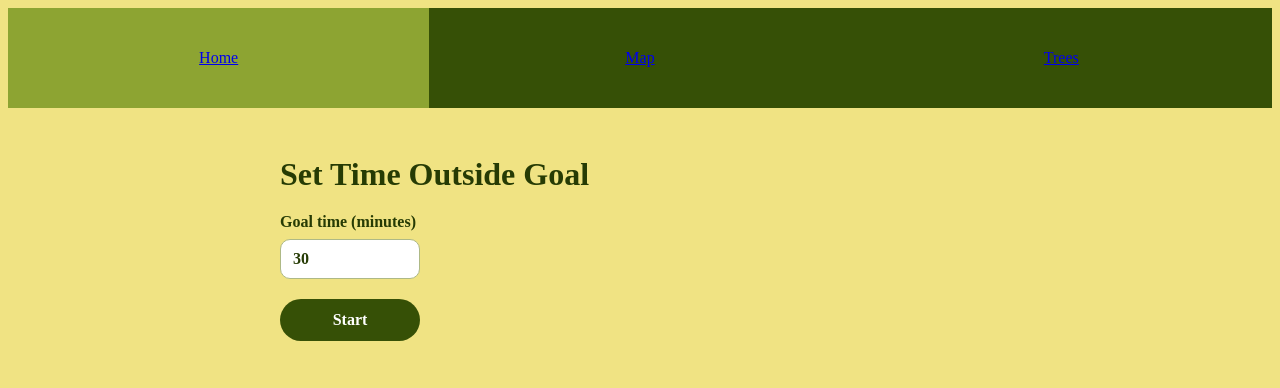
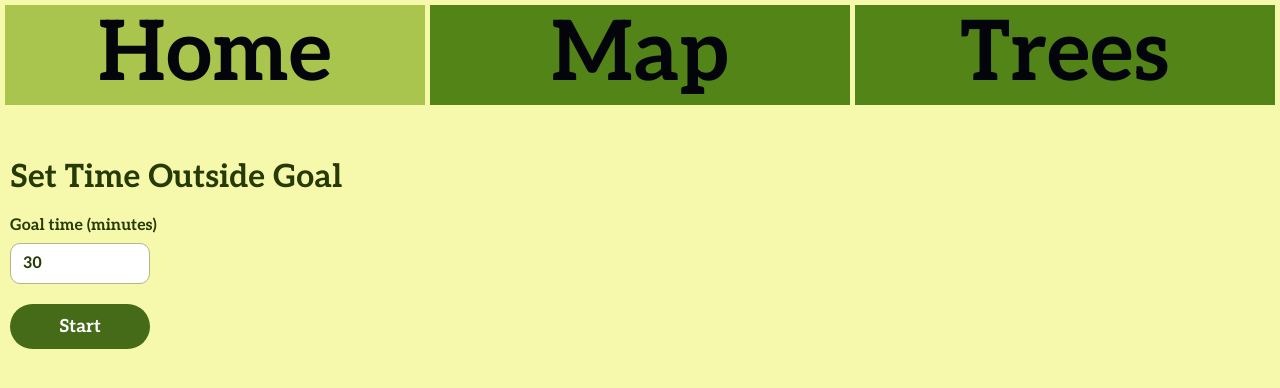
Before and after one commit to tlavo/hackthechange26, a React (Vite) app in the folder app/frontend/: page /home in a window 1280 px wide. Shown: the top 388 px of the page. Built offline with nearby package versions, Linux system fonts and the light colour scheme.

Commit message:
imported font and many styling updates

```diff
--- a/app/frontend/index.html
+++ b/app/frontend/index.html
@@ -1,13 +1,16 @@
 <!doctype html>
 <html lang="en">
+
 <head>
   <meta charset="UTF-8" />
   <link rel="icon" type="image/svg+xml" href="/favicon.svg" />
   <meta name="viewport" content="width=device-width, initial-scale=1.0" />
   <title>frontend</title>
 </head>
+
 <body>
   <div id="root"></div>
   <script type="module" src="/src/main.tsx"></script>
 </body>
+
 </html>
--- a/app/frontend/src/App.css
+++ b/app/frontend/src/App.css
@@ -1,20 +1,66 @@
+.welcome-main {
+  height: 100vh;
+}
+
+.title {
+  padding: 0 5px;
+  background-color: #F6F9AC;
+  color: #04050A;
+  font-size: 50px;
+  font-weight: 700;
+}
+
 .welcome-page {
+  /* Background image code start */
+  background-image: url('./assets/welcome.jpg');
+  background-repeat: no-repeat;
+  background-size: cover;
+  background-position: center;
+  background-attachment: fixed;
+  height: calc(100% - 45px);
+  /* Background image code end */
+
+  padding-top: 45px;
   display: flex;
   flex-direction: column;
-  align-items: flex-start;
-  gap: 12px;
-  max-width: 560px;
-  margin: 48px auto;
-  padding: 24px;
+  align-items: center;
+  gap: 5px;
+
+  .items {
+    display: flex;
+    flex-direction: column;
+    align-items: center;
+    gap: 55px;
+
+    p {
+      padding: 0 145px 0 55px;
+      font-size: 20px;
+    }
+  }
+
+  .selection-box {
+    display: flex;
+    flex-direction: column;
+    gap: 25px;
+  }
 }
 
 .welcome-page select {
-  min-width: 240px;
-  padding: 8px;
+  width: 273px;
+  padding: 10px;
+  background-color: #FEFFDB;
 }
 
 .welcome-page button {
+  border: none;
+  border-radius: 20px;
   padding: 8px 16px;
+  background-color: #456B19;
+  color: #FFF;
+
+  font-size: medium;
+  font-family: "Aleo", serif;
+  font-weight: 700;
 }
 
 .welcome-page button:disabled {
--- a/app/frontend/src/components/Home.css
+++ b/app/frontend/src/components/Home.css
@@ -1,7 +1,6 @@
 .home-page {
-  max-width: 720px;
   margin: 0 auto;
-  padding: 48px 24px;
+  padding: 48px 10px;
 }
 
 .timer-setup {
@@ -145,9 +144,10 @@
   padding: 12px 20px;
   border: 0;
   border-radius: 999px;
-  background: #365006;
+  background: #456B19;
   color: white;
-  font: inherit;
+  font-size: large;
+  font-family: "Aleo", serif;
   font-weight: 700;
   cursor: pointer;
   transition: background-color 150ms ease, transform 150ms ease;
@@ -155,7 +155,7 @@
 
 .timer-button:hover:not(:disabled) {
   transform: translateY(-1px);
-  background: #4a6b0c;
+  background: #5a8825;
 }
 
 .timer-button:disabled {
--- a/app/frontend/src/components/MyTrees.css
+++ b/app/frontend/src/components/MyTrees.css
@@ -1,6 +1,14 @@
-.top {
+.my-trees-page {
+    padding: 0 10px;
+}
+
+.my-trees-page h1 {
+    color: #263b04;
+}
+
+/* .top {
     text-align: center;
-}
+} */
 
 .treeBox {
     background-color: #925E08;
@@ -8,12 +16,12 @@
     display: flex;
     justify-content: center;
     flex-direction: column;
-    padding:4%;
+    padding: 4%;
     margin: 8px;
     border-radius: 8px;
 }
 
-.treeBox > div {
+.treeBox>div {
     display: flex;
 
 }
@@ -25,7 +33,7 @@
     width: 100%;
 }
 
-.buttonBox > button {
+.buttonBox>button {
     background-color: #8DA432;
     border: none;
     text-align: center;
--- a/app/frontend/src/components/MyTrees.tsx
+++ b/app/frontend/src/components/MyTrees.tsx
@@ -5,10 +5,11 @@ import "./MyTrees.css"
 
 function MyTrees() {
     return (
-        <div>
-            <div className="top">
+        <main className="my-trees-page">
+            <h1>Trees you've found!</h1>
+            {/* <div className="top">
                 Trees you've found!
-            </div>
+            </div> */}
             <div className="treeBox">
                 <div>
                     MAPLE, RED (51.097562076155505&deg; N, 114.2292965523886&deg; W)
@@ -71,7 +72,7 @@ function MyTrees() {
                     &gt; View tree reviews
                 </button>
             </div>
-        </div>
+        </main>
     );
 }
 
--- a/app/frontend/src/components/Navbar.css
+++ b/app/frontend/src/components/Navbar.css
@@ -1,10 +1,15 @@
 .navbar {
-    background-color: #365006;
+    background-color: #538417;
     display: flex;
     flex-direction: row;
     justify-content: space-around;
 
     height: 100px;
+    border: #F6F9AC 5px solid;
+}
+
+.navtab:not(:last-child) {
+    border-right: #F6F9AC 5px solid;
 }
 
 .navtab {
@@ -13,14 +18,19 @@
     flex-direction: row;
     justify-content: center;
     align-items: center;
+
     text-align: center;
+    color: #04050A;
+    text-decoration: none;
+    font-size: 6.5vw;
+    font-weight: 700;
 
-    > * {
+    >* {
         width: 100%;
         height: 100%;
     }
 }
 
 .navtab:has(.active) {
-    background-color: #8DA432;
+    background-color: #a9c54d;
 }
--- a/app/frontend/src/components/Welcome.tsx
+++ b/app/frontend/src/components/Welcome.tsx
@@ -76,11 +76,15 @@ function Welcome() {
     }
 
     return (
-        <main className="welcome-page">
-            <h1>Welcome to App Name</h1>
+        <main className="welcome-main">
+            <div className="welcome-page">
+                <h1 className="title">Root Routes</h1>
+
+                <div className="items">
                     <p>Select your community to get started.</p>
 
-            <label htmlFor="community-select">Select Community</label>
+                    <div className="selection-box">
+                        {/* <label htmlFor="community-select">Select Community</label> */}
                         <select
                             id="community-select"
                             value={selectedCommunity}
@@ -96,6 +100,18 @@ function Welcome() {
                                 </option>
                             ))}
                         </select>
+
+                        <div>
+                            <button
+                                type="button"
+                                disabled={!selectedCommunity}
+                                onClick={() => navigate("/home")}
+                            >
+                                Continue
+                            </button>
+                        </div>
+                    </div>
+                </div>
 
                 {error && (
                     <div role="alert">
@@ -114,17 +130,10 @@ function Welcome() {
                     <p>No communities found. Import tree data into the backend first.</p>
                 )}
 
-            {selectedCommunity && (
+                {/* {selectedCommunity && (
                     <p>You have selected community {selectedCommunity} in Calgary.</p>
-            )}
-
-            <button
-                type="button"
-                disabled={!selectedCommunity}
-                onClick={() => navigate("/home")}
-            >
-                Continue
-            </button>
+                )} */}
+            </div>
         </main>
     );
 }
--- a/app/frontend/src/index.css
+++ b/app/frontend/src/index.css
@@ -1,8 +1,12 @@
+@import url('https://fonts.googleapis.com/css2?family=Aleo:ital,wght@0,100..900;1,100..900&display=swap');
+
+body {
+  margin: 0;
+  padding: 0;
+
+  font-family: "Aleo", serif;
+}
+
 :root {
-  /* width: 100%;
-  height: 100%;
-  padding: 0;
-  margin: 0; */
-
-  background-color: #F0E383;
+  background-color: #F6F9AC;
 }
```
Also changed, not shown: app/frontend/src/assets/welcome.jpg (added), app/frontend/src/components/Navbar.tsx (line endings or trailing spaces). Lines whose indentation alone changed are shown as unchanged.
